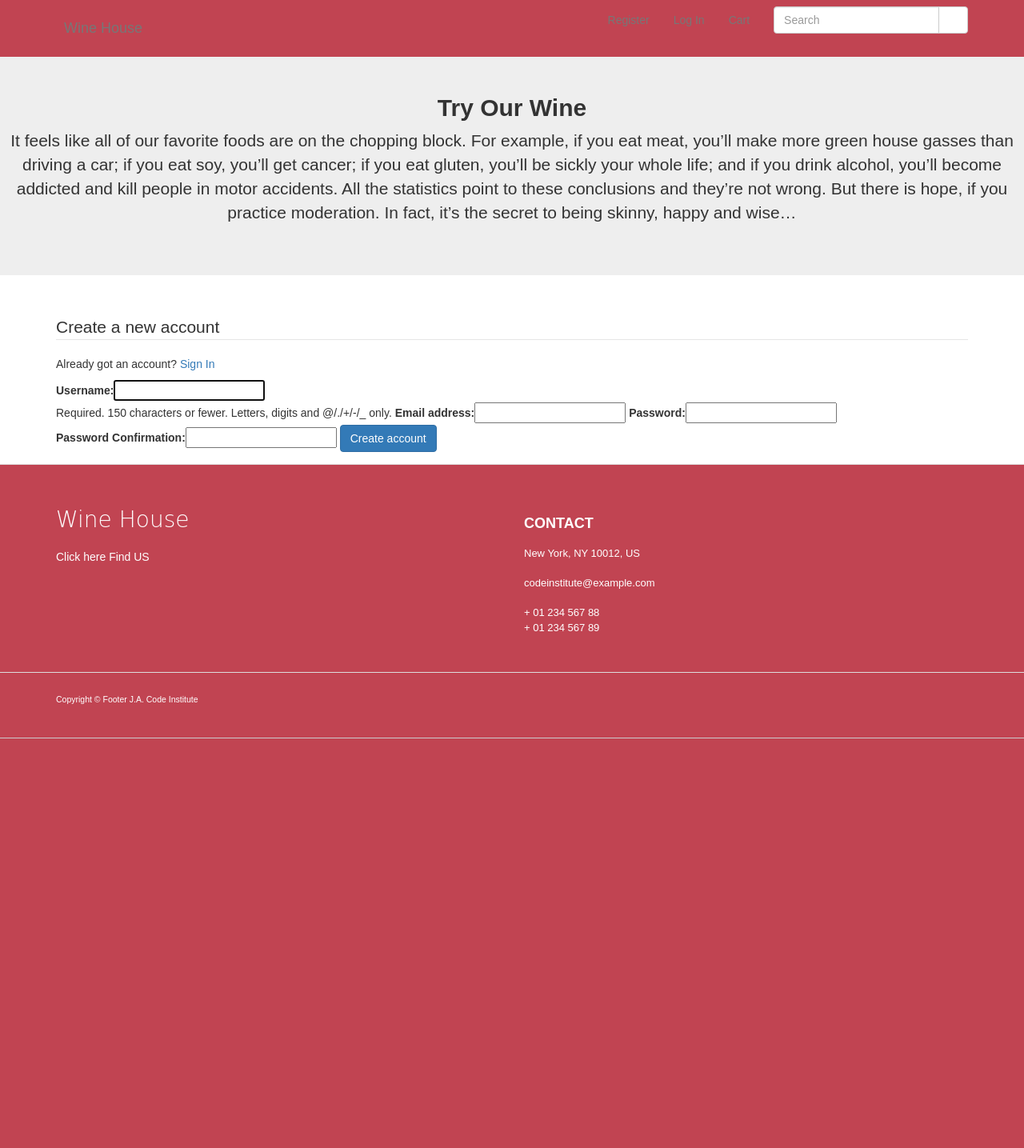
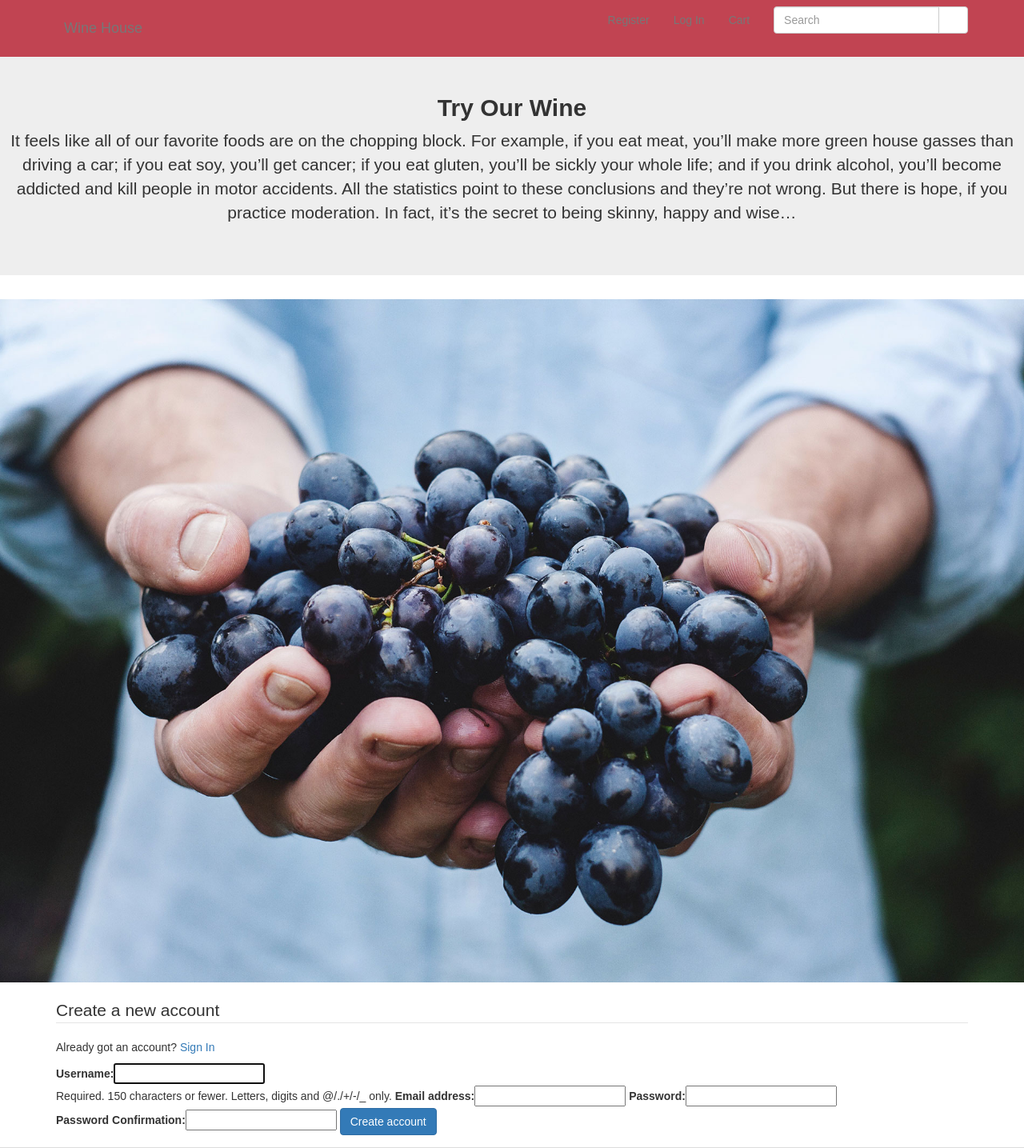
Before and after one commit to jamaral14/Full-Stack-Frameworks-with-Django-Milestone-Project, a Django app: page /accounts/register/ in a window 1280 px wide. Shown: the top 1435 px of the page at 80% size. Before the commit the page ends 923 px from the top, so only its background shows below. Run offline with Django 3.2, Linux system fonts and the light colour scheme; some libraries are stand-ins or nearby versions; some web fonts are replaced.

Commit message:
Added img and added width and height 100%

```diff
--- a/static/css/custom.css
+++ b/static/css/custom.css
@@ -1,6 +1,11 @@
 body {
     font-family: Arial;
     padding-top: 50px;
+}
+
+.img-fluid {
+    width: 100%;
+    height: 100%;
 }
 
 .navbar {
--- a/templates/base.html
+++ b/templates/base.html
@@ -70,6 +70,7 @@
       </p>
   </div>
 </div>
+<img src="media/images/hero_1.jpg" class="img-fluid" alt="Responsive image">
   </header>
 
  <div class="container">
```
